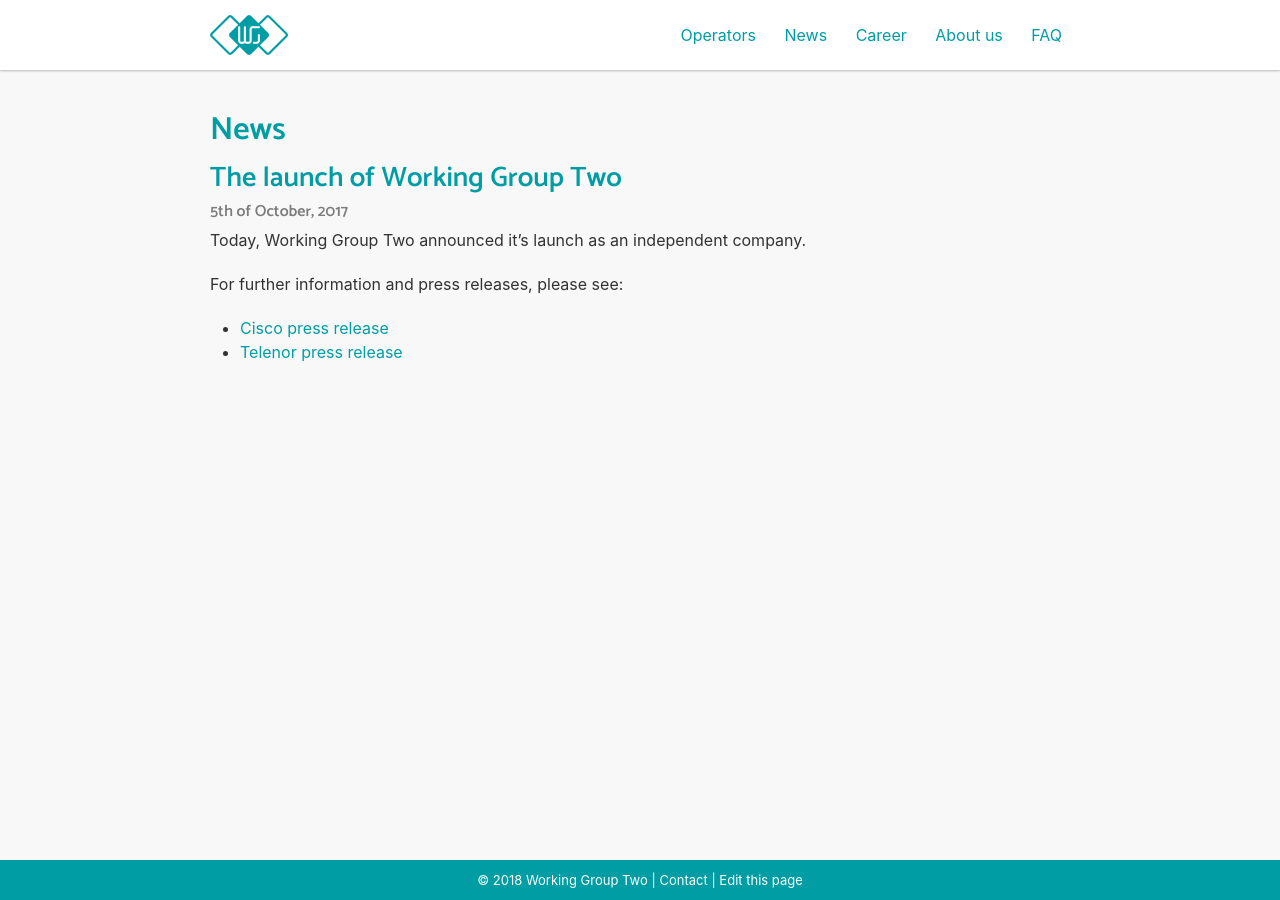
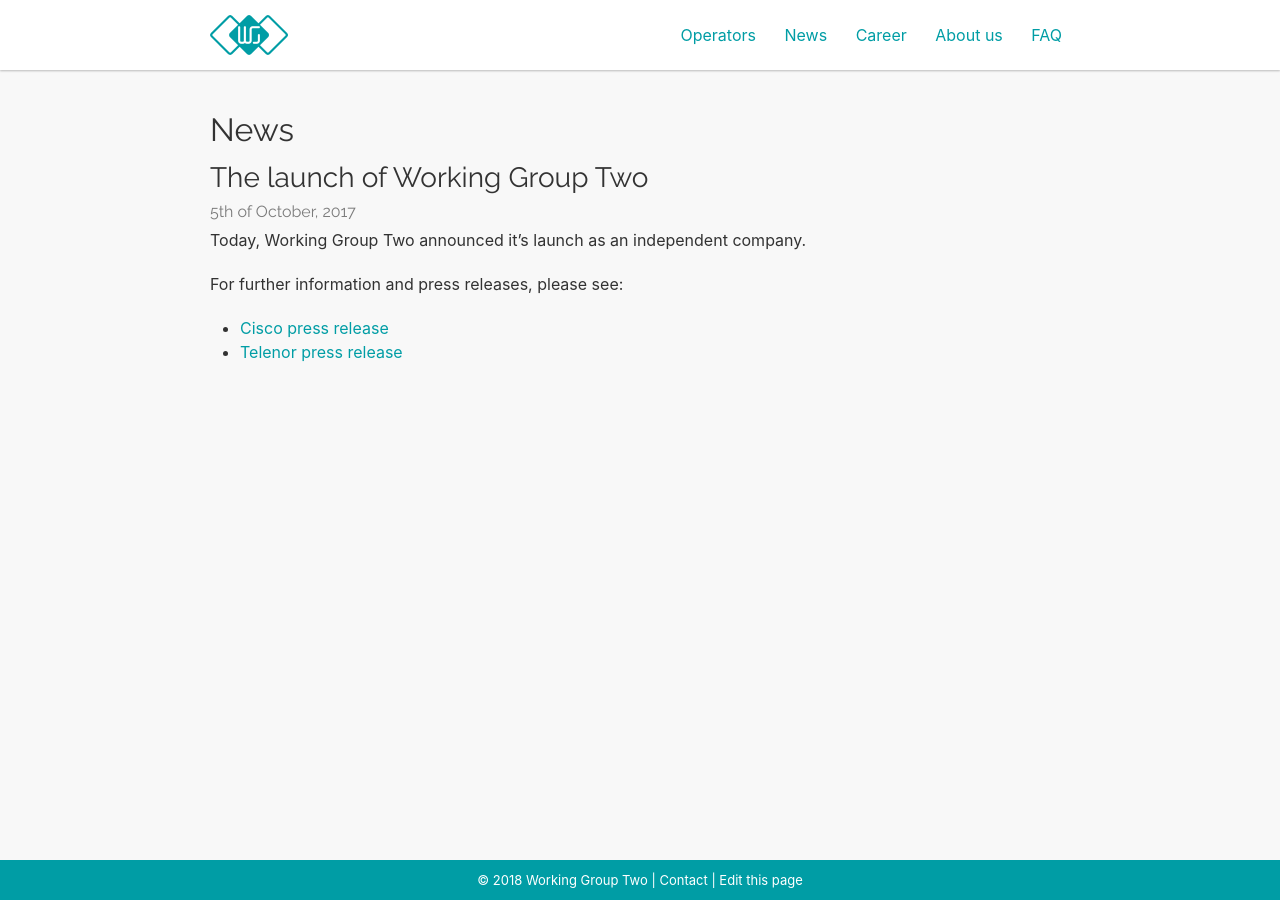
Before and after one commit to working-group-two/engineering-blog, a Jekyll site: the page built from pages/news.md, in a window 1280 px wide. Built offline with Jekyll 4.4.1, drawn with Linux system fonts in a browser that asks for light colours; nearby versions of some CDN libraries.

Commit message:
[frame] Change header font and color

```diff
--- a/_layouts/default.html
+++ b/_layouts/default.html
@@ -12,7 +12,7 @@
     <link rel="canonical" href="{{ page.url | replace:'index.html','' | prepend: site.baseurl | prepend: site.url }}">
     <link rel="shortcut icon" type="image/png" href="/img/favicon.png">
     <link rel="stylesheet" href="https://cdnjs.cloudflare.com/ajax/libs/uikit/3.0.0-beta.39/css/uikit.min.css">
-    <link href="https://fonts.googleapis.com/css?family=Catamaran:600" rel="stylesheet">
+    <link href="https://fonts.googleapis.com/css?family=Raleway" rel="stylesheet">
     <link rel="stylesheet" href="/css/main.css">
     {% if page.showHeroImage %}
         <link rel="preload" href="/img/hero-img.jpg" as="image">
--- a/_sass/_main.scss
+++ b/_sass/_main.scss
@@ -31,13 +31,7 @@
 h1,
 h2,
 h3 {
-  color: $brand;
-}
-
-h1,
-h2,
-h3 {
-  font-family: 'Catamaran', sans-serif;
+  font-family: 'Raleway', sans-serif;
   margin-bottom: 0.25em;
 }
 
```
